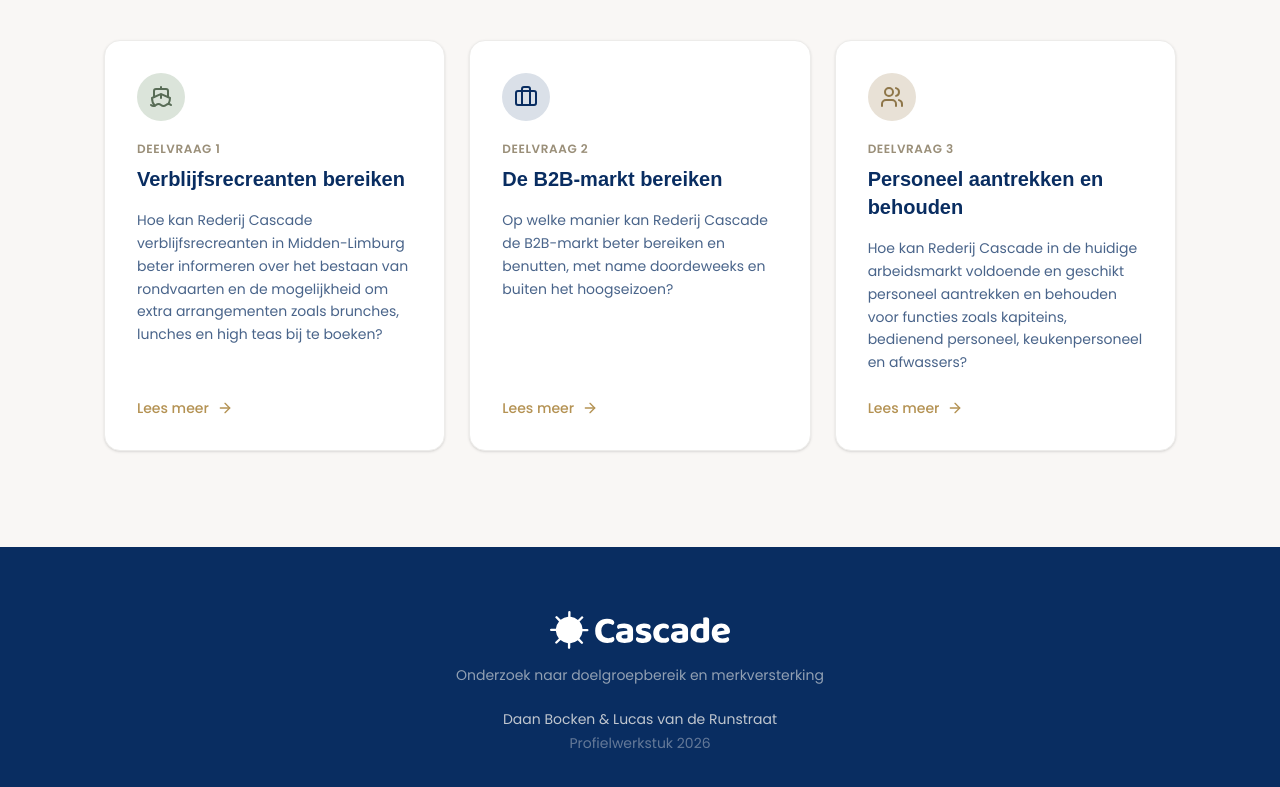
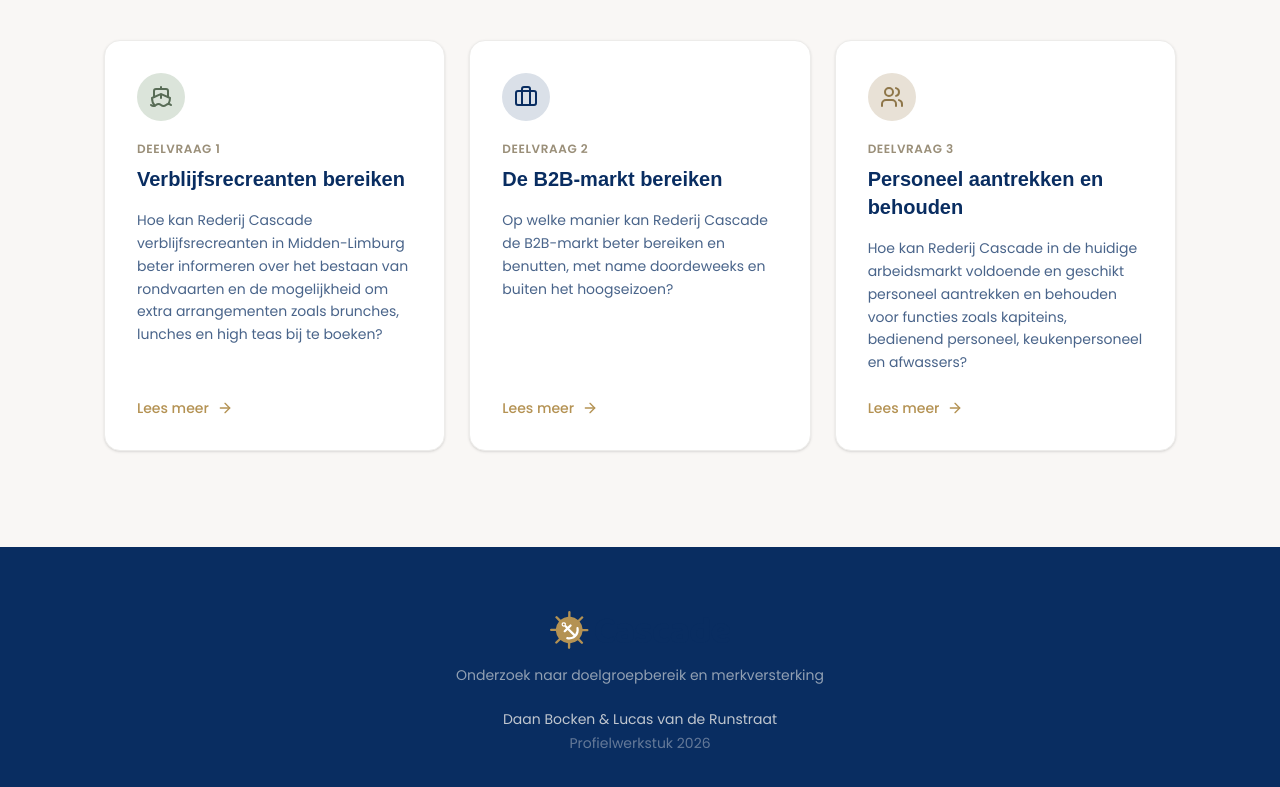
Before and after one commit to Lucas-vdr-a11y/vloot-vol-groei, a Next.js app: page / in a window 1280 px wide. Shown: the part 2027-2814 px from the top of the page. Built offline with nearby package versions, Linux system fonts and the light colour scheme; a web font is replaced by a local one.

Commit message:
fix: toon origineel logo in footer (navy + goud) ipv volledig wit

```diff
--- a/src/components/layout/Footer.tsx
+++ b/src/components/layout/Footer.tsx
@@ -4,7 +4,7 @@
   return (
     <footer className="bg-cascade-navy text-warm-100/60 py-16">
       <div className="container-narrow text-center">
-        <Image src="/logo/cascade-links.svg" alt="Cascade" width={180} height={40} className="mx-auto mb-4 brightness-0 invert" />
+        <Image src="/logo/cascade-links.svg" alt="Cascade" width={180} height={40} className="mx-auto mb-4" />
         <p className="text-sm">Onderzoek naar doelgroepbereik en merkversterking</p>
         <div className="mt-6 text-sm">
           <p className="text-warm-100/80">Daan Bocken &amp; Lucas van de Runstraat</p>
```
